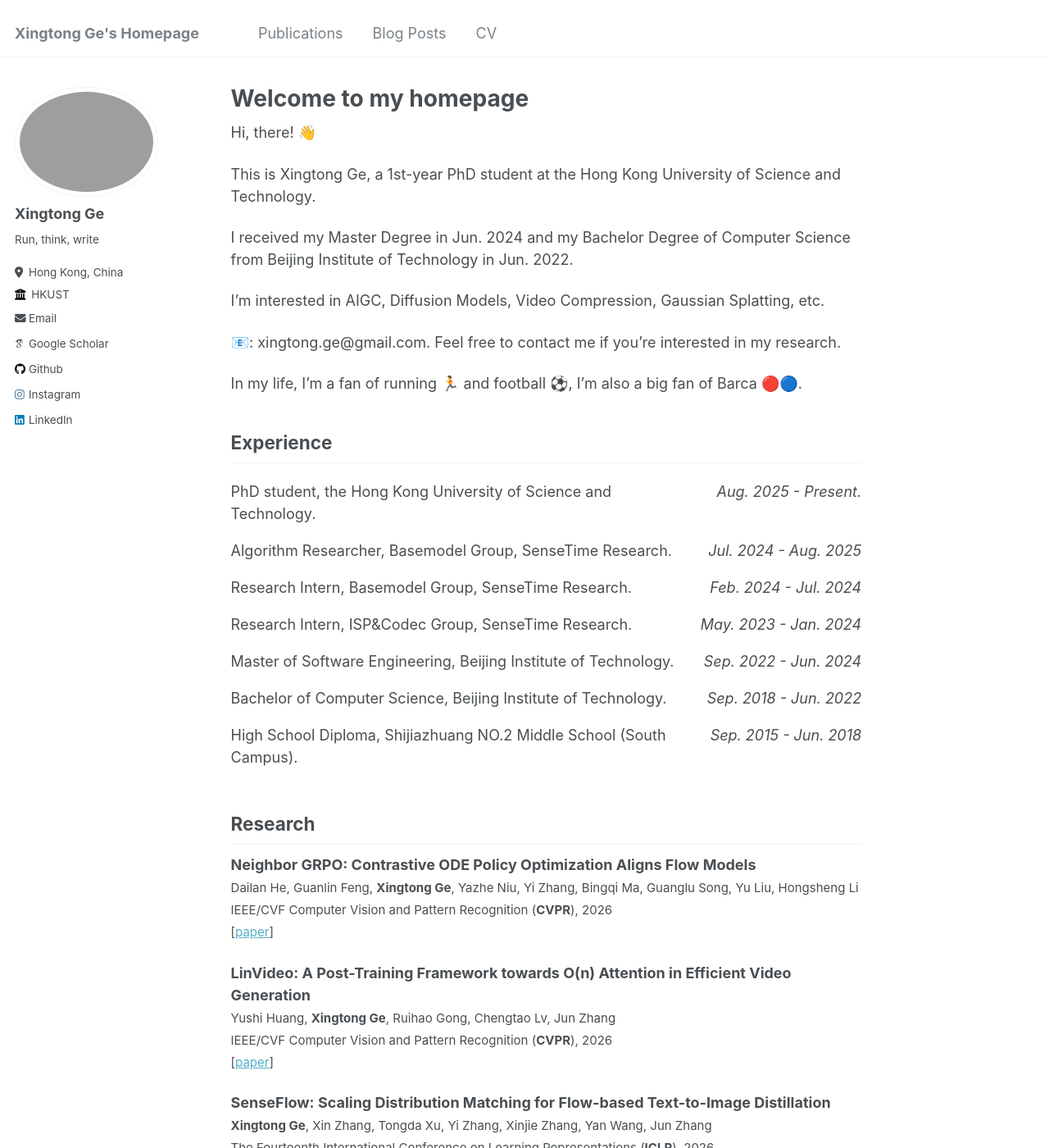
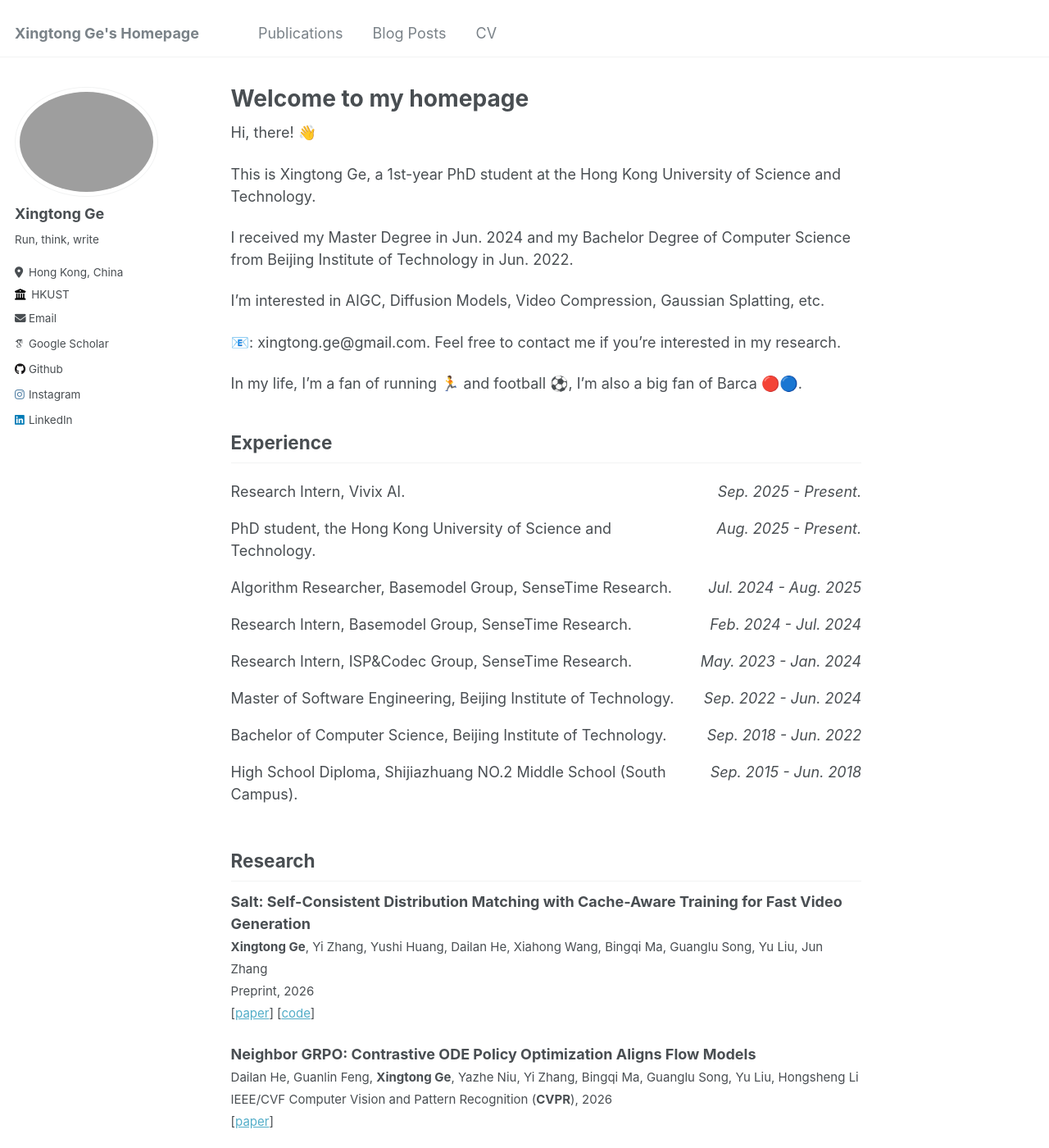
Before and after one commit to XingtongGe/xingtongge.github.io, a Jekyll site: the page built from _pages/about.md, in a window 1280 px wide and 1400 px high. Shown: the whole window at 82% size. Built offline with Jekyll 4.4.1, drawn with Linux system fonts in a browser that asks for light colours; some web fonts are replaced.

Commit message:
Update about.md

```diff
--- a/_pages/about.md
+++ b/_pages/about.md
@@ -28,8 +28,8 @@ Experience
 
 <table style="width: 100%; border-collapse: collapse; border: none; font-size: 1em;">
 <tr>
-<!-- <td style="padding: 0.5em 0; vertical-align: top; border: none;">Research Intern, AI Startup.</td> -->
-<!-- <td style="text-align: right; padding: 0.5em 0; vertical-align: top; white-space: nowrap; border: none;"><em>Aug. 2025 - Present.</em></td> -->
+<td style="padding: 0.5em 0; vertical-align: top; border: none;">Research Intern, Vivix AI.</td>
+<td style="text-align: right; padding: 0.5em 0; vertical-align: top; white-space: nowrap; border: none;"><em>Sep. 2025 - Present.</em></td>
 </tr>
 <tr>
 <td style="padding: 0.5em 0; vertical-align: top; border: none;">PhD student, the Hong Kong University of Science and Technology.</td>
@@ -67,6 +67,14 @@ Many of the features of dynamic content management systems (like Wordpress) can
 
 Research
 ------
+**Salt: Self-Consistent Distribution Matching with Cache-Aware Training for Fast Video Generation**
+<span style="font-size: smaller;">
+**Xingtong Ge**, Yi Zhang, Yushi Huang, Dailan He, Xiahong Wang, Bingqi Ma, Guanglu Song, Yu Liu, Jun Zhang
+Preprint, 2026
+[[paper](https://arxiv.org/abs/2604.03118)]
+[[code](https://github.com/XingtongGe/Salt)]
+</span>
+
 **Neighbor GRPO: Contrastive ODE Policy Optimization Aligns Flow Models**
 <span style="font-size: smaller;">
 Dailan He, Guanlin Feng, **Xingtong Ge**, Yazhe Niu, Yi Zhang, Bingqi Ma, Guanglu Song, Yu Liu, Hongsheng Li
```
